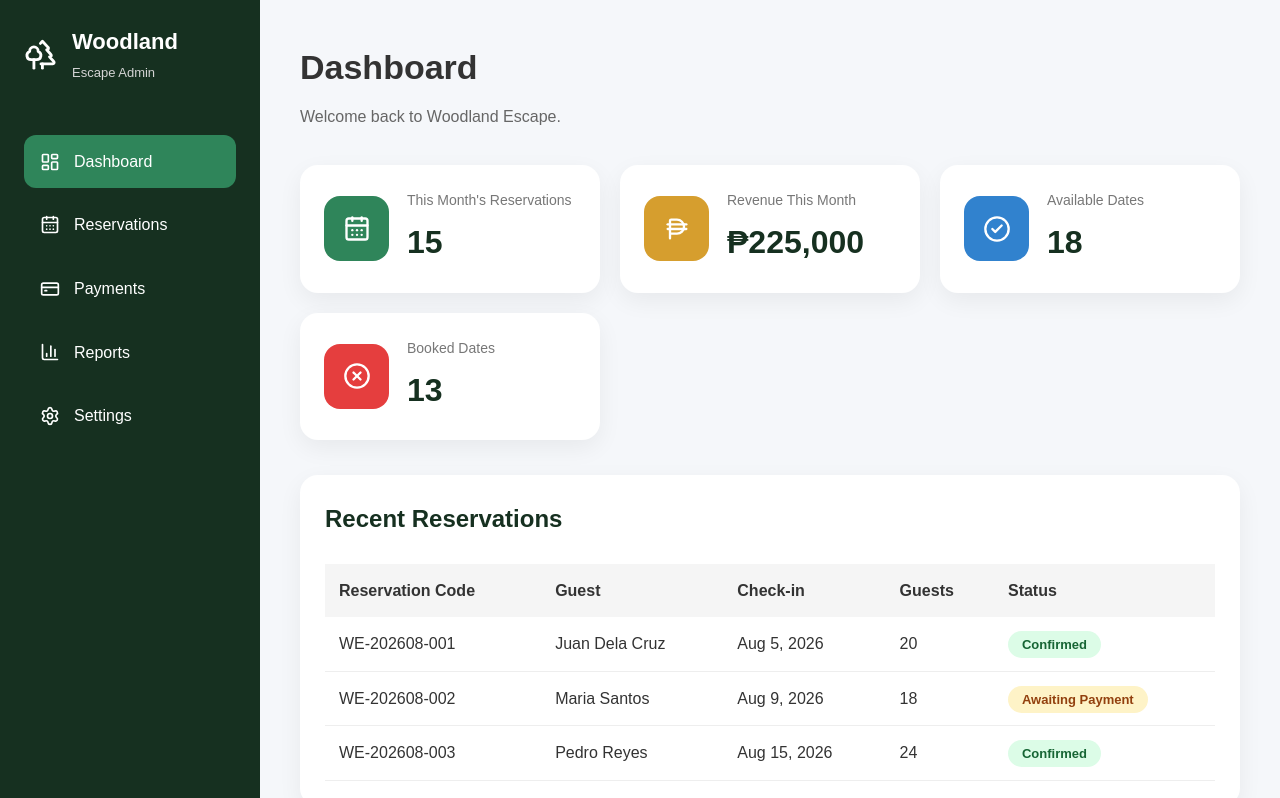
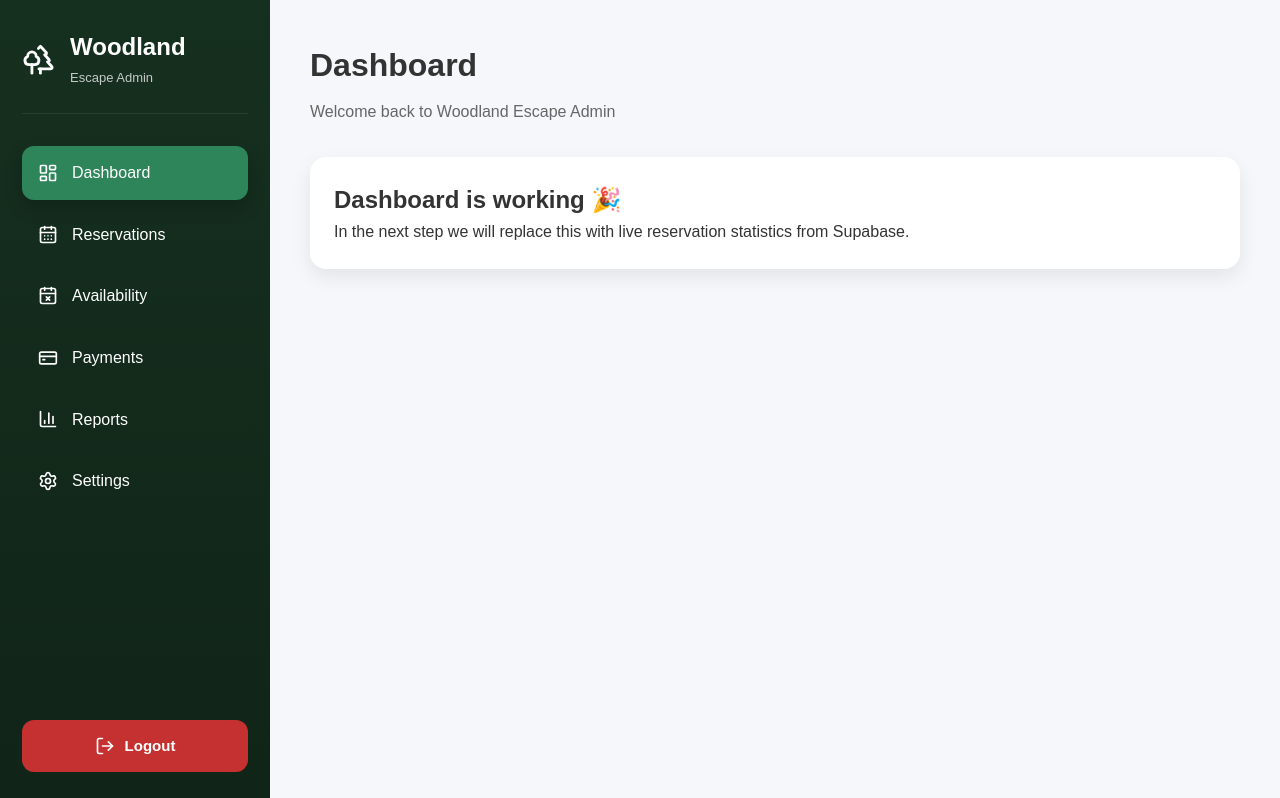
Before and after one commit to Lukie-Mar/woodland-escape, a Next.js app: page /admin/dashboard in a window 1280 px wide. Shown: the top 798 px of the page. Built offline with nearby package versions, Linux system fonts and the light colour scheme.

Commit message:
admin dashboard stats

```diff
--- a/app/admin/dashboard/page.jsx
+++ b/app/admin/dashboard/page.jsx
@@ -1,22 +1,11 @@
-import DashboardCard from "@/components/Admin/DashboardCard";
-import RecentReservations from "@/components/Admin/RecentReservations";
-import ReservationCalendar from "@/components/Admin/ReservationCalendar";
-import UpcomingReservation from "@/components/Admin/UpcomingReservation";
-
-import {
-  CalendarDays,
-  PhilippinePeso,
-  CheckCircle2,
-  XCircle,
-} from "lucide-react";
-
 export default function DashboardPage() {
   return (
     <>
       <h1
         style={{
-          fontSize: "34px",
-          marginBottom: "10px",
+          fontSize: "32px",
+          fontWeight: "700",
+          marginBottom: "8px",
         }}
       >
         Dashboard
@@ -25,69 +14,26 @@ export default function DashboardPage() {
       <p
         style={{
           color: "#666",
-          marginBottom: "35px",
+          marginBottom: "32px",
         }}
       >
-        Welcome back to Woodland Escape.
+        Welcome back to Woodland Escape Admin
       </p>
-
-      {/* Dashboard Cards */}
 
       <div
         style={{
-          display: "grid",
-          gridTemplateColumns: "repeat(auto-fit, minmax(250px, 1fr))",
-          gap: "20px",
-          marginBottom: "35px",
+          background: "#fff",
+          padding: "24px",
+          borderRadius: "16px",
+          boxShadow: "0 8px 20px rgba(0,0,0,.08)",
         }}
       >
-        <DashboardCard
-          title="This Month's Reservations"
-          value="15"
-          icon={CalendarDays}
-          color="#2F855A"
-        />
+        <h2>Dashboard is working 🎉</h2>
 
-        <DashboardCard
-          title="Revenue This Month"
-          value="₱225,000"
-          icon={PhilippinePeso}
-          color="#D69E2E"
-        />
-
-        <DashboardCard
-          title="Available Dates"
-          value="18"
-          icon={CheckCircle2}
-          color="#3182CE"
-        />
-
-        <DashboardCard
-          title="Booked Dates"
-          value="13"
-          icon={XCircle}
-          color="#E53E3E"
-        />
-      </div>
-
-      {/* Recent Reservations */}
-
-      <RecentReservations />
-
-      {/* Calendar & Next Reservation */}
-
-      <div
-        style={{
-          display: "grid",
-          gridTemplateColumns: "2fr 1fr",
-          gap: "20px",
-          marginTop: "30px",
-          alignItems: "start",
-        }}
-      >
-        <ReservationCalendar />
-
-        <UpcomingReservation />
+        <p>
+          In the next step we will replace this with live reservation
+          statistics from Supabase.
+        </p>
       </div>
     </>
   );
--- a/components/Admin/AdminSidebar.jsx
+++ b/components/Admin/AdminSidebar.jsx
@@ -5,6 +5,7 @@ import { usePathname } from "next/navigation";
 import {
   LayoutDashboard,
   CalendarDays,
+  CalendarX,
   CreditCard,
   BarChart3,
   Settings,
@@ -26,6 +27,11 @@ const menuItems = [
     icon: CalendarDays,
   },
   {
+    title: "Availability",
+    href: "/admin/availability",
+    icon: CalendarX,
+  },
+  {
     title: "Payments",
     href: "/admin/payments",
     icon: CreditCard,
@@ -44,6 +50,11 @@ const menuItems = [
 
 export default function AdminSidebar() {
   const pathname = usePathname();
+
+  const handleLogout = () => {
+    // We'll connect this to Supabase Auth later.
+    console.log("Logout clicked");
+  };
 
   return (
     <aside className={styles.sidebar}>
@@ -74,7 +85,11 @@ export default function AdminSidebar() {
         })}
       </nav>
 
-      <button className={styles.logout}>
+      <button
+        className={styles.logout}
+        onClick={handleLogout}
+        type="button"
+      >
         <LogOut size={20} />
         Logout
       </button>
--- a/components/Admin/AdminSidebar.module.css
+++ b/components/Admin/AdminSidebar.module.css
@@ -1,13 +1,18 @@
 .sidebar {
-  width: 260px;
+  width: 270px;
   min-height: 100vh;
-  background: #163020;
+  position: sticky;
+  top: 0;
+
+  background: linear-gradient(180deg, #163020 0%, #102417 100%);
   color: white;
 
   display: flex;
   flex-direction: column;
 
-  padding: 24px;
+  padding: 28px 22px;
+
+  box-sizing: border-box;
 }
 
 .logo {
@@ -15,24 +20,30 @@
   align-items: center;
   gap: 14px;
 
-  margin-bottom: 50px;
+  padding-bottom: 24px;
+  margin-bottom: 32px;
+
+  border-bottom: 1px solid rgba(255, 255, 255, 0.08);
 }
 
 .logo h2 {
   margin: 0;
-  font-size: 22px;
+  font-size: 24px;
+  font-weight: 700;
 }
 
 .logo span {
+  display: block;
+  margin-top: 2px;
+
   font-size: 13px;
-  color: #d4d4d4;
+  color: rgba(255, 255, 255, 0.75);
 }
 
 .menu {
   display: flex;
   flex-direction: column;
-  gap: 10px;
-
+  gap: 8px;
   flex: 1;
 }
 
@@ -46,53 +57,73 @@
   border-radius: 12px;
 
   color: white;
+  text-decoration: none;
+  font-weight: 500;
 
-  text-decoration: none;
-
-  transition: 0.25s;
+  transition: all .25s ease;
 }
 
 .link:hover {
-  background: rgba(255,255,255,.08);
+  background: rgba(255, 255, 255, 0.08);
+  transform: translateX(4px);
 }
 
 .active {
   background: #2f855a;
+  box-shadow: 0 8px 18px rgba(0, 0, 0, .18);
 }
 
 .logout {
-  margin-top: auto;
+  margin-top: 24px;
+
+  display: flex;
+  align-items: center;
+  justify-content: center;
+  gap: 10px;
+
+  width: 100%;
 
   background: #c53030;
-
   color: white;
 
   border: none;
+  border-radius: 12px;
 
   padding: 14px;
 
-  border-radius: 10px;
+  font-size: 15px;
+  font-weight: 600;
 
   cursor: pointer;
 
-  display: flex;
-
-  justify-content: center;
-
-  align-items: center;
-
-  gap: 10px;
-
-  transition: .25s;
+  transition: all .25s ease;
 }
 
 .logout:hover {
   background: #9b2c2c;
+  transform: translateY(-2px);
+}
+
+.logout:active {
+  transform: translateY(0);
 }
 
 @media (max-width: 900px) {
   .sidebar {
+    position: relative;
     width: 100%;
     min-height: auto;
   }
+
+  .logo {
+    margin-bottom: 20px;
+  }
+
+  .menu {
+    gap: 6px;
+  }
+
+  .logout {
+    margin-top: 20px;
+  }
 }
```
Also changed, not shown: components/Admin/DashboardStats.jsx (added, +67 -0 lines), components/Admin/DashboardStats.module.css (added, +43 -0 lines), app/admin/login/page.jsx (added).
